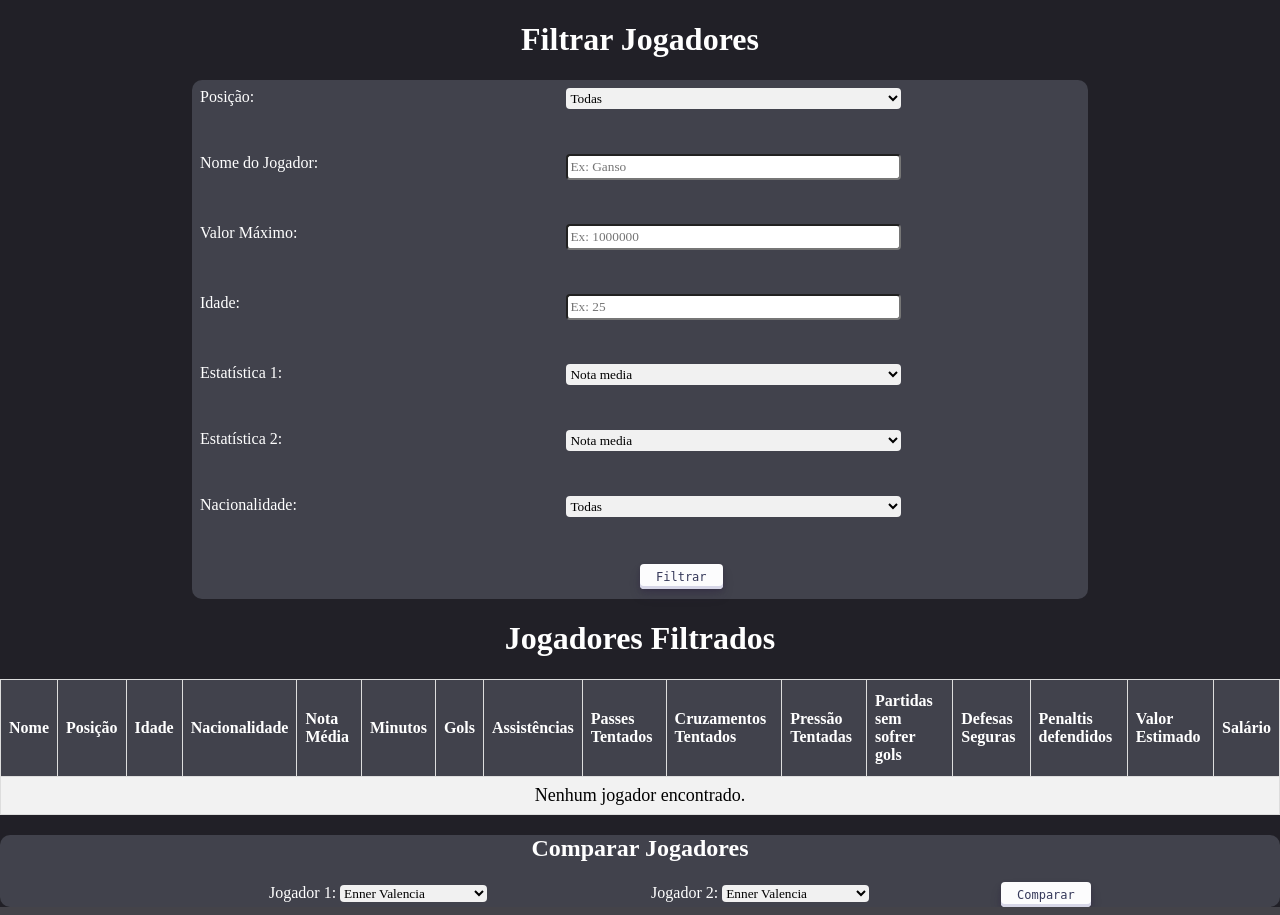
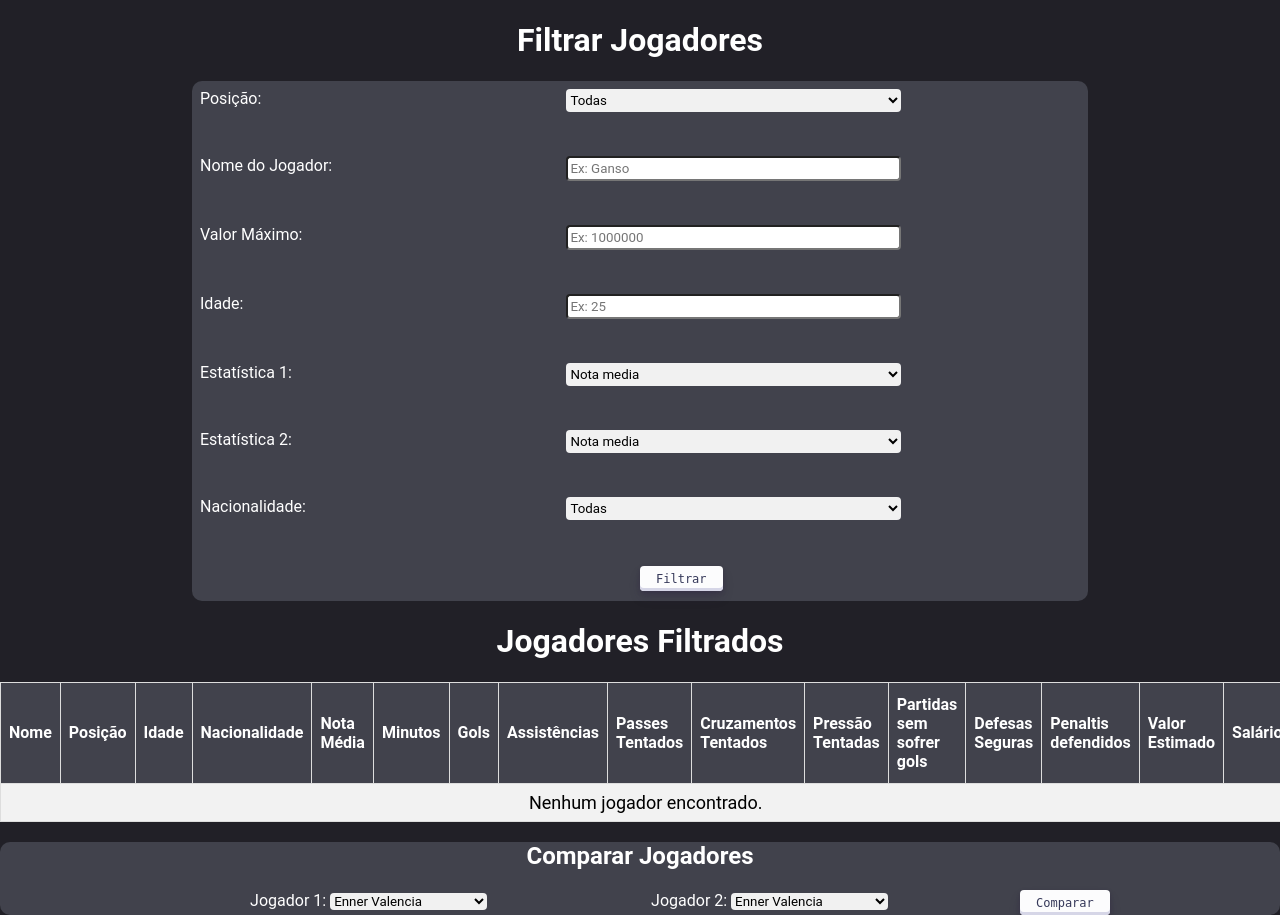
Before and after one commit to GustavoCirneFerreira/Projeto_futebol, a Flask app: page / in a window 1280 px wide. Run offline with Flask 3, Linux system fonts and the light colour scheme.

Commit message:
troca de fonte

```diff
--- a/static/CSS/estilo.css
+++ b/static/CSS/estilo.css
@@ -1,7 +1,7 @@
 /* Define box-sizing: border-box para todos os elementos, o que torna o layout mais previsível e aplica a fonte. */
 * {
     box-sizing: border-box;
-    font-family: "JetBrains Mono";
+    font-family: "Roboto";
 }
 body {
   background-color:  #212027; /*Define o fundo do site com um tom escuro*/
--- a/templates/jogador.html
+++ b/templates/jogador.html
@@ -16,6 +16,7 @@
                 <tr>
                     <!-- Linha de cabeçalho com títulos das colunas. -->
                     <th>Nome</th>
+                    <th>Posição</th>
                     <th>Idade</th>
                     <th>Nacionalidade</th>
                     <th>Valor Estimado</th>
@@ -24,6 +25,7 @@
                 <tr>
                     <!-- Linha com os valores reais do jogador. -->
                     <td>{{ info['Nome'] }}</td>
+                    <td>{{ info['Posição'] }}</td>
                     <td>{{ info['Idade'] }}</td>
                     <td>{{ info['Nac'] }}</td>
                     <td>{{ info['Valor Estimado Original'] }}</td>
```
Also changed, not shown: static/grafico_2dcecff558e849eaad4e40358b88a0d7.png (added), static/grafico_5da1fea7e43c4712aed71525d83b2f49.png (added), static/grafico_d3f57a55e80e4a9980569fbded937975.png (added), static/grafico_e638db3d93f14f849fbc020a317ddde0.png (added).
